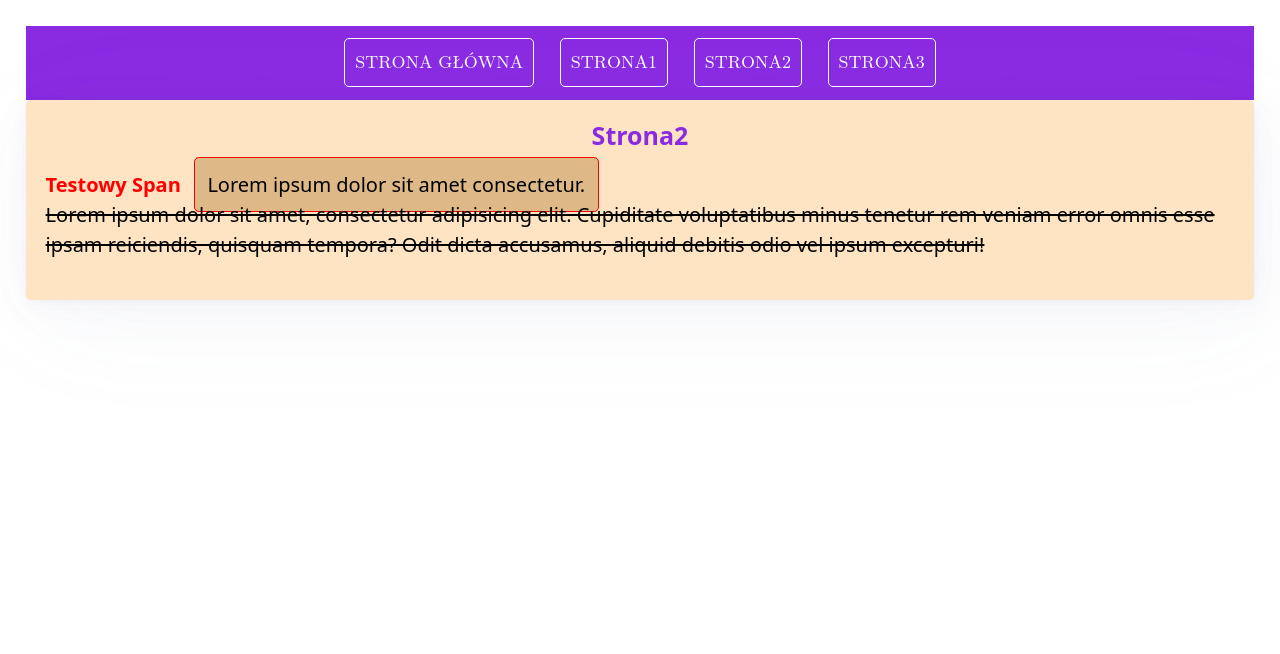
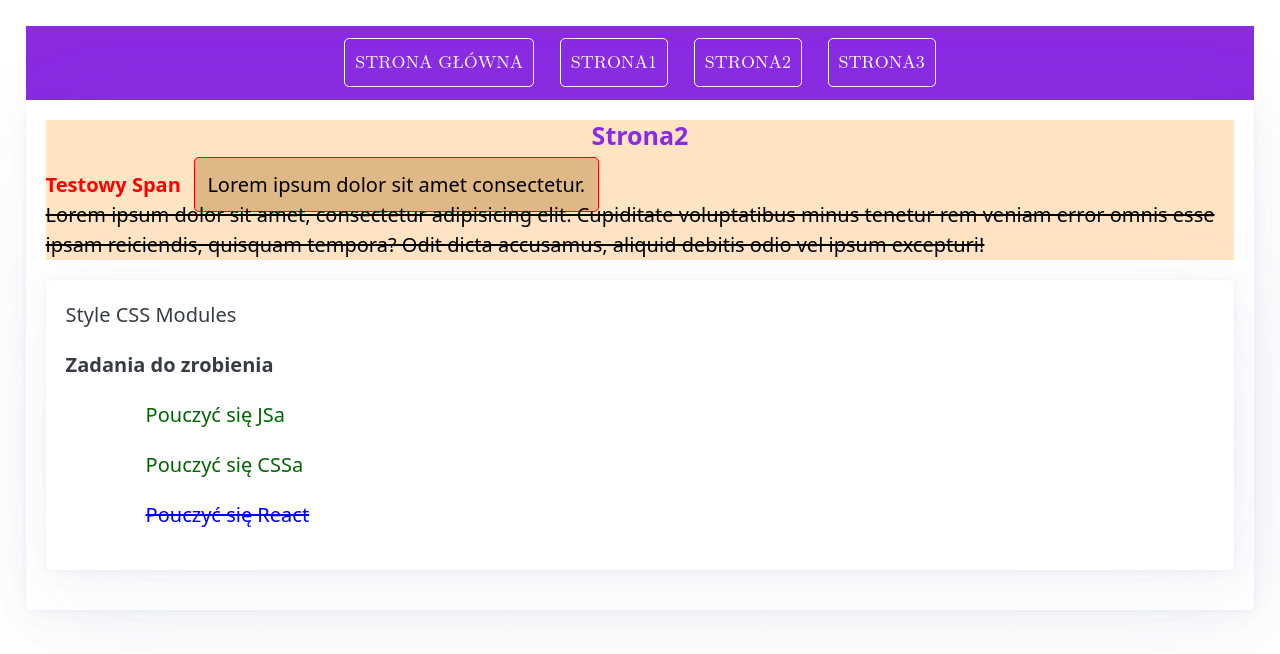
Before and after one commit to an93na/przypomienie, a React (Create React App) app: page /strona2 in a window 1280 px wide. Shown: the top 654 px of the page. Built offline with nearby package versions, Linux system fonts and the light colour scheme.

Commit message:
dodanie strona4.js i zmiany w strona2

```diff
--- a/src/components/Strona2.js
+++ b/src/components/Strona2.js
@@ -1,9 +1,11 @@
 import React from 'react'
 import style2 from '../style/StyleStrona2.module.css'
+import { Strona4 } from './Strona4'
 
 export const Strona2 = () => {
   return (
-    <article style={{ backgroundColor: 'bisque' }}>
+    <article>
+      <div style={{ backgroundColor: 'bisque' }}>
         <h4 className={style2.naglowek}>Strona2</h4>
         <span style={{ color: 'red', fontWeight: 'bold' }}>Testowy Span</span>
         <p style={{ display: 'inline', border: '1px solid red', color: 'black', backgroundColor: 'burlywood', padding: '1vw', borderRadius: '5px', margin: '1vw' }}>
@@ -12,6 +14,8 @@ export const Strona2 = () => {
         <p style={{ textDecoration: 'line-through', color: 'black' }}>
           Lorem ipsum dolor sit amet, consectetur adipisicing elit. Cupiditate voluptatibus minus tenetur rem veniam error omnis esse ipsam reiciendis, quisquam tempora? Odit dicta accusamus, aliquid debitis odio vel ipsum excepturi!
         </p>
+      </div>
+      <Strona4 />
     </article>
   )
 }
--- /dev/null
+++ b/src/components/Strona4.js
@@ -0,0 +1,16 @@
+import React from 'react'
+import stylowanie from '../style/StyleStrona2.module.css'
+
+export const Strona4 = () => {
+    return (
+        <article>
+            <p>Style CSS Modules</p>
+            <p className={stylowanie.pogrubienie}>Zadania do zrobienia</p>
+            <ul>
+                <ol className={stylowanie.zielony}>Pouczyć się JSa</ol>
+                <ol className={stylowanie.zielony}>Pouczyć się CSSa</ol>
+                <ol className={`${stylowanie.niebieski} ${stylowanie.przekresl}`}>Pouczyć się React</ol>
+            </ul>
+        </article>
+    )
+}
--- a/src/style/StyleStrona2.module.css
+++ b/src/style/StyleStrona2.module.css
@@ -3,3 +3,15 @@
     text-align: center;
     font-weight: bold;
 }
+.pogrubienie{
+    font-weight: bold;
+}
+.zielony{
+    color: darkgreen;
+}
+.niebieski{
+    color: blue;
+}
+.przekresl{
+    text-decoration: line-through;
+}
```
Lines whose indentation alone changed are shown as unchanged.
